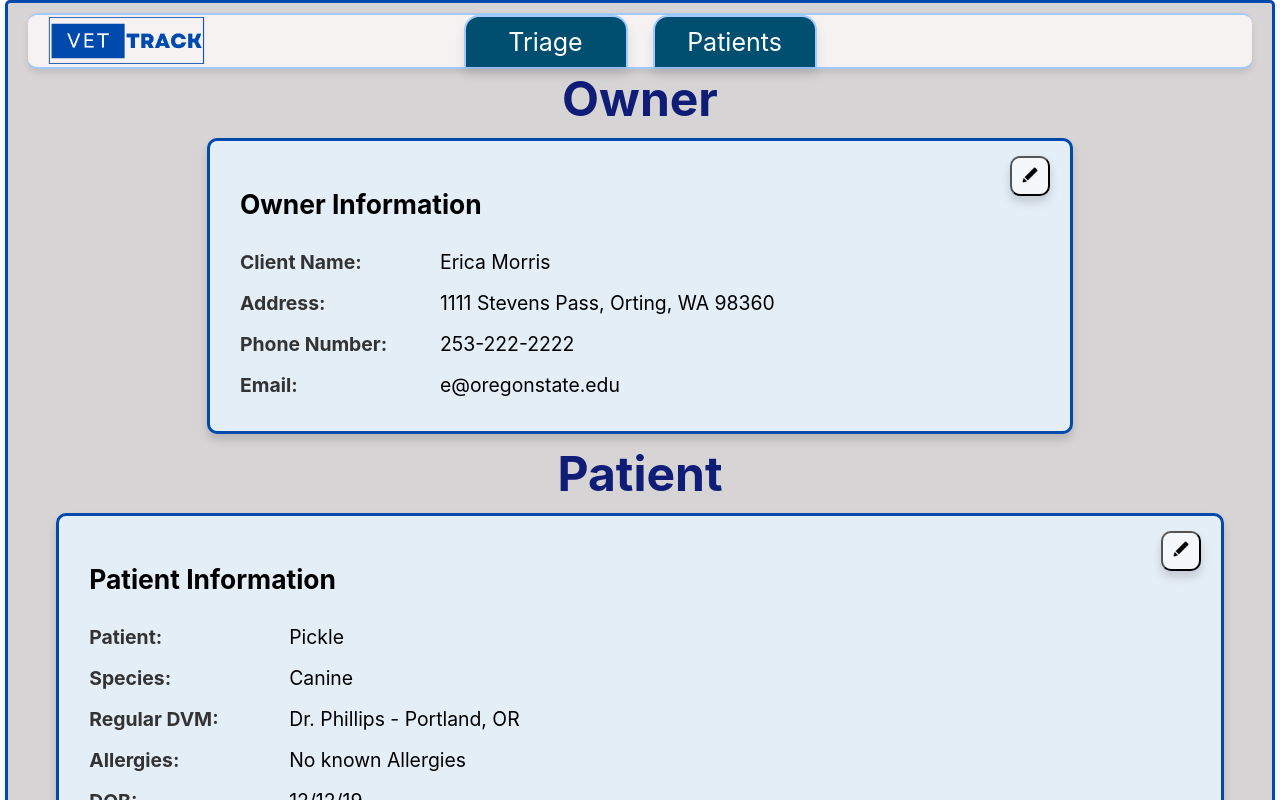
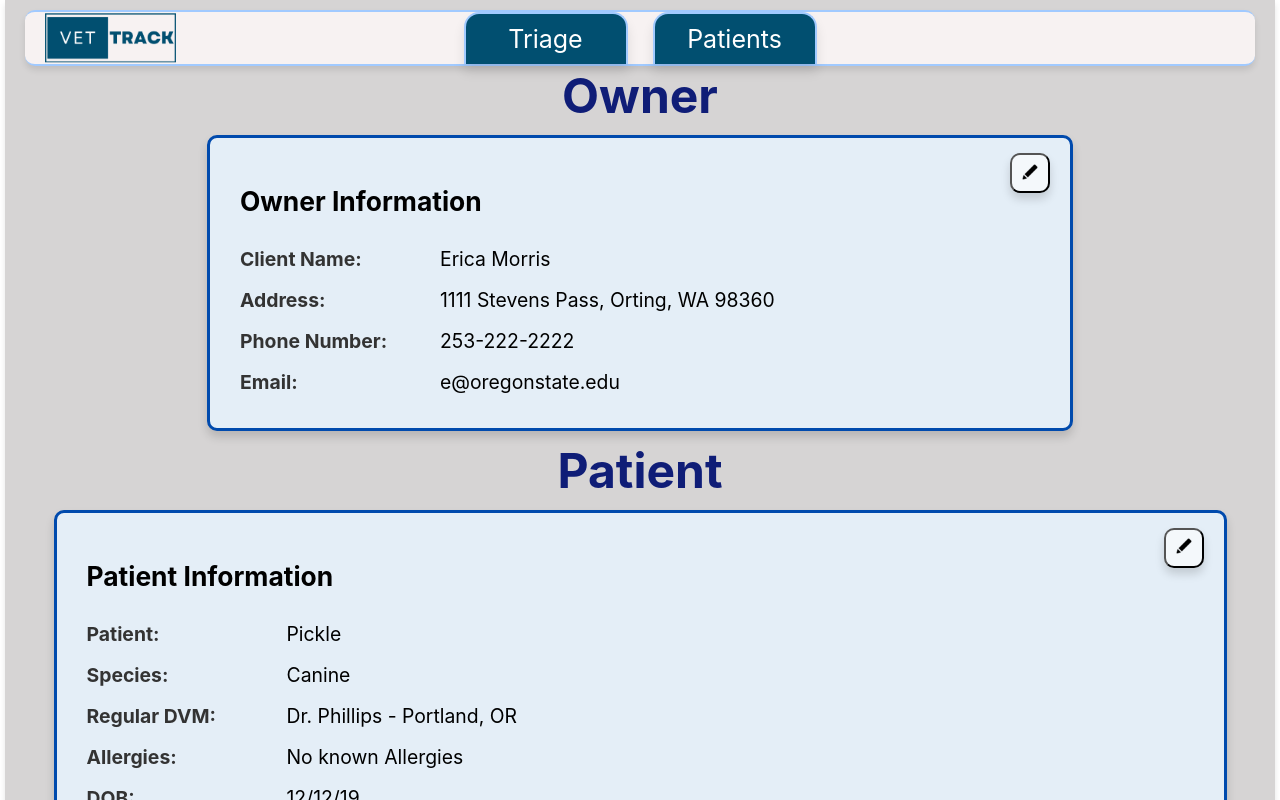
Before and after one commit to mharan71/vet_triage, a React (Create React App) app in the folder frontend/: page /patients in a window 1280 px wide. Shown: the top 800 px of the page. Built offline with nearby package versions, Linux system fonts and the light colour scheme.

Commit message:
Change main VetTrack logo

```diff
--- a/frontend/src/CSS/App.css
+++ b/frontend/src/CSS/App.css
@@ -1,8 +1,8 @@
 .App {
   padding: 10px 20px;
   flex: 1;
-  border: solid #004AAD;
-  border-radius: 5px;
+  /* border: solid #004AAD;
+  border-radius: 5px; */
   text-align: center;
   margin: 0 5px;
   text-decoration: none;
```
Also changed, not shown: frontend/src/images/VetTrack-logo.png, 1 other file (tests, documents, lock files or other folders).
